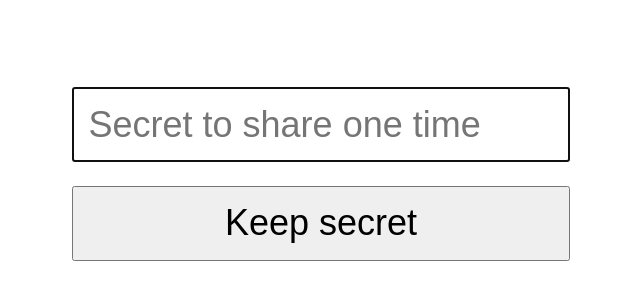
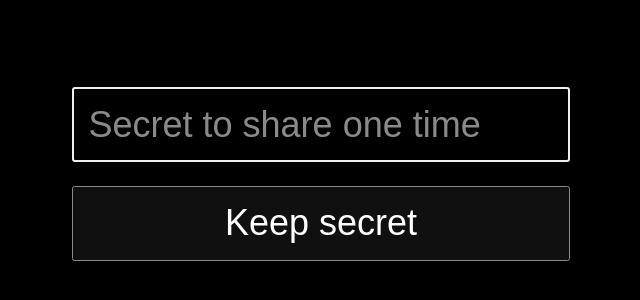
Before and after one commit to Nunoki/onetimesharer, a plain HTML site: page index.html in a window 1280 px wide. Shown: the part 214-514 px from the top of the page, without its empty margins (319-959 px from the left). Drawn offline with Linux system fonts and the dark colour scheme.

Commit message:
Add dark mode to index.html

```diff
--- a/index.html
+++ b/index.html
@@ -25,6 +25,7 @@
         html,
         body {
             padding:0; margin:0; width:100%; height:100%;
+            background: white; color: black;
         }
         * {
             font-size:1.5rem; box-sizing:border-box;
@@ -65,6 +66,11 @@
                 justify-content:center; flex-direction:column;
             }
         }
+        @media(prefers-color-scheme:dark) {
+            body {
+                filter: invert(100%);
+            }
+        }
     </style>
 </body>
 </html>
```
